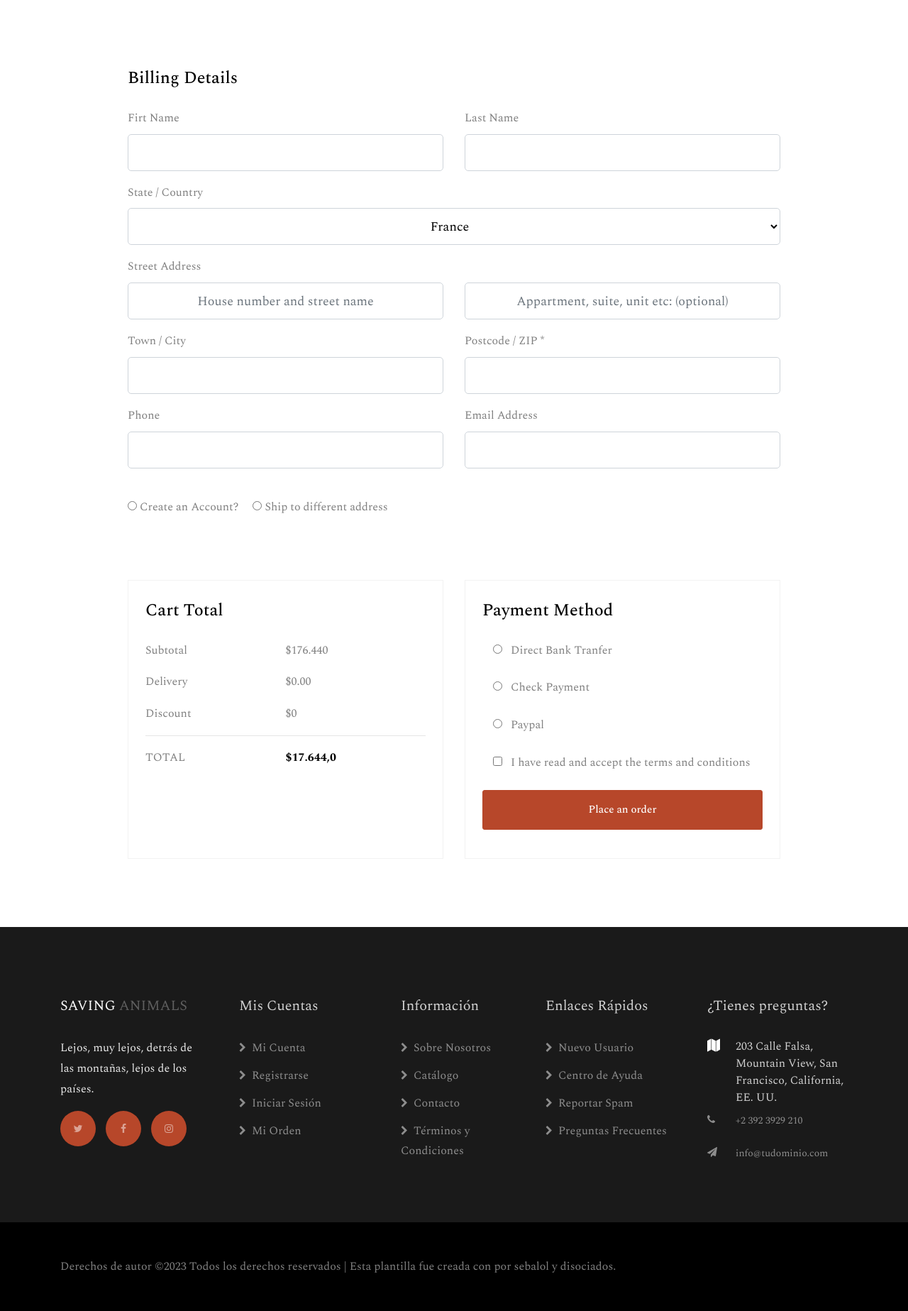
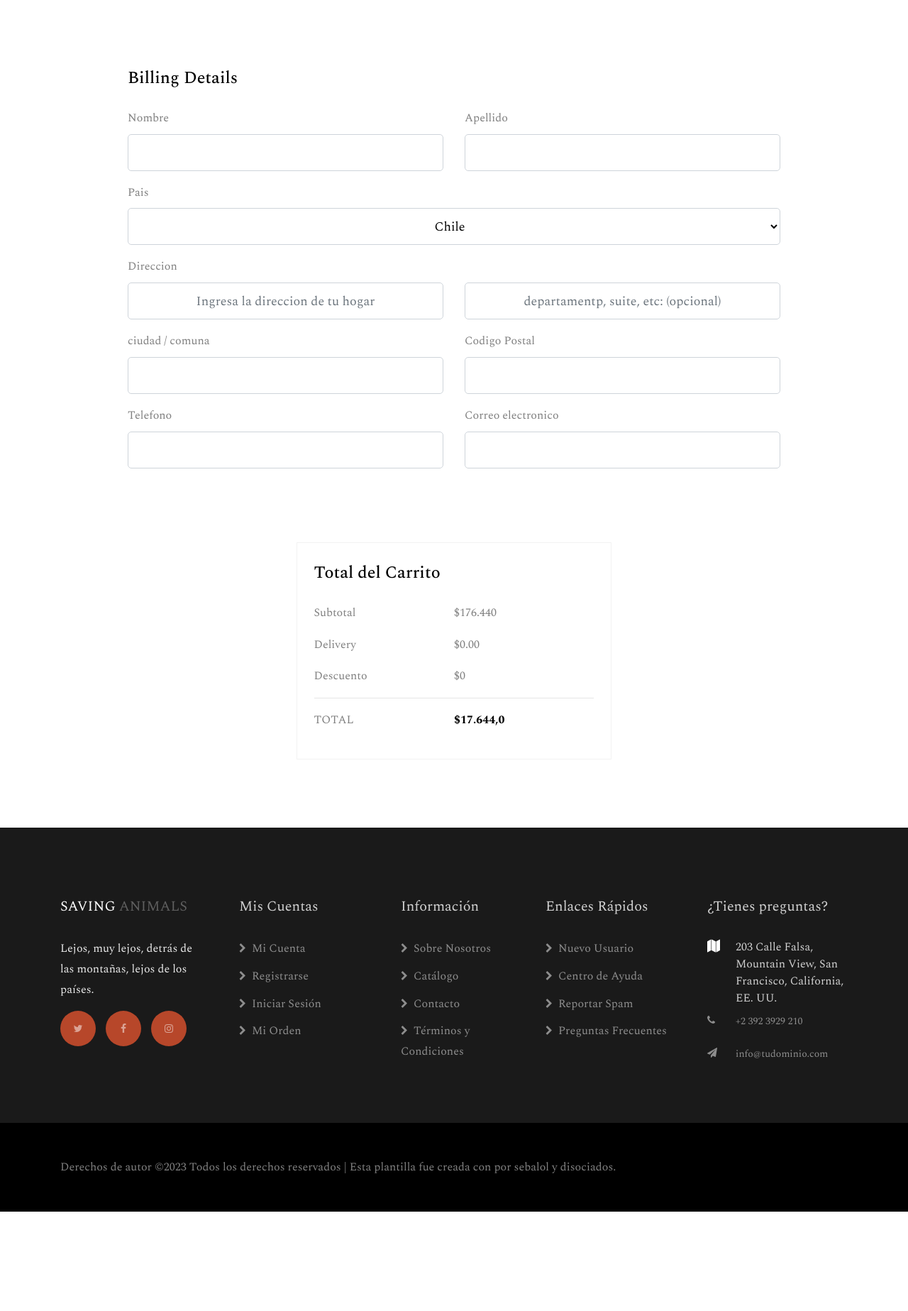
Before and after one commit to Destt12/petshop, a Django app: page /checkout/ in a window 1280 px wide. Shown: the part 449-2296 px from the top of the page at 71% size. After the commit the page ends 2156 px from the top, so only its background shows below. Run offline with Django 3.2, Linux system fonts and the light colour scheme; a user stored in the database is signed in; data comes from the database, SQL or seed files in the repository; tables that the repository leaves empty hold one stand-in row (values such as "Sample post"); a database or web service that is not in the repository returns one stand-in record (values such as "Sample title"); data that the repository does not hold is empty; some libraries are stand-ins or nearby versions; some web fonts are replaced.

Commit message:
Cambios poco

```diff
--- a/core/templates/core/cart.html
+++ b/core/templates/core/cart.html
@@ -95,7 +95,7 @@
     		<div class="row justify-content-end">
     			<div class="col col-lg-5 col-md-6 mt-5 cart-wrap ftco-animate">
     				<div class="cart-total mb-3">
-    					<h3>Cart Totals</h3>
+    					<h3>Total del carrito</h3>
     					<p class="d-flex">
     						<span>Subtotal</span>
     						<span>${{sub_total|intcomma}}</span>
--- a/core/templates/core/checkout.html
+++ b/core/templates/core/checkout.html
@@ -26,29 +26,29 @@
 	          	<div class="row align-items-end">
 	          		<div class="col-md-6">
 	                <div class="form-group">
-	                	<label for="firstname">Firt Name</label>
+	                	<label for="firstname">Nombre</label>
 	                  <input type="text" class="form-control" placeholder="">
 	                </div>
 	              </div>
 	              <div class="col-md-6">
 	                <div class="form-group">
-	                	<label for="lastname">Last Name</label>
+	                	<label for="lastname">Apellido</label>
 	                  <input type="text" class="form-control" placeholder="">
 	                </div>
                 </div>
                 <div class="w-100"></div>
 		            <div class="col-md-12">
 		            	<div class="form-group">
-		            		<label for="country">State / Country</label>
+		            		<label for="country">Pais</label>
 		            		<div class="select-wrap">
 		                  <div class="icon"><span class="ion-ios-arrow-down"></span></div>
 		                  <select name="" id="" class="form-control">
-		                  	<option value="">France</option>
-		                    <option value="">Italy</option>
-		                    <option value="">Philippines</option>
-		                    <option value="">South Korea</option>
-		                    <option value="">Hongkong</option>
-		                    <option value="">Japan</option>
+		                  	<option value="">Chile</option>
+		                    <option value="">Argentina</option>
+		                    <option value="">Colombia</option>
+		                    <option value="">Peru</option>
+		                    <option value="">Bolivia</option>
+		                    <option value="">USA</option>
 		                  </select>
 		                </div>
 		            	</div>
@@ -56,58 +56,54 @@
 		            <div class="w-100"></div>
 		            <div class="col-md-6">
 		            	<div class="form-group">
-	                	<label for="streetaddress">Street Address</label>
-	                  <input type="text" class="form-control" placeholder="House number and street name">
+	                	<label for="streetaddress">Direccion</label>
+	                  <input type="text" class="form-control" placeholder="Ingresa la direccion de tu hogar">
 	                </div>
 		            </div>
 		            <div class="col-md-6">
 		            	<div class="form-group">
-	                  <input type="text" class="form-control" placeholder="Appartment, suite, unit etc: (optional)">
+	                  <input type="text" class="form-control" placeholder="departamentp, suite, etc: (opcional)">
 	                </div>
 		            </div>
 		            <div class="w-100"></div>
 		            <div class="col-md-6">
 		            	<div class="form-group">
-	                	<label for="towncity">Town / City</label>
+	                	<label for="towncity">ciudad / comuna</label>
 	                  <input type="text" class="form-control" placeholder="">
 	                </div>
 		            </div>
 		            <div class="col-md-6">
 		            	<div class="form-group">
-		            		<label for="postcodezip">Postcode / ZIP *</label>
+		            		<label for="postcodezip">Codigo Postal</label>
 	                  <input type="text" class="form-control" placeholder="">
 	                </div>
 		            </div>
 		            <div class="w-100"></div>
 		            <div class="col-md-6">
 	                <div class="form-group">
-	                	<label for="phone">Phone</label>
+	                	<label for="phone">Telefono</label>
 	                  <input type="text" class="form-control" placeholder="">
 	                </div>
 	              </div>
 	              <div class="col-md-6">
 	                <div class="form-group">
-	                	<label for="emailaddress">Email Address</label>
+	                	<label for="emailaddress">Correo electronico</label>
 	                  <input type="text" class="form-control" placeholder="">
 	                </div>
                 </div>
                 <div class="w-100"></div>
                 <div class="col-md-12">
                 	<div class="form-group mt-4">
-										<div class="radio">
-										  <label class="mr-3"><input type="radio" name="optradio"> Create an Account? </label>
-										  <label><input type="radio" name="optradio"> Ship to different address</label>
-										</div>
-									</div>
+					</div>
                 </div>
 	            </div>
 
 
 
-	          <div class="row mt-5 pt-3 d-flex">
+	          <div class="row mt-5 pt-3 d-flex justify-content-center">
 	          	<div class="col-md-6 d-flex">
 	          		<div class="cart-detail cart-total p-3 p-md-4">
-	          			<h3 class="billing-heading mb-4">Cart Total</h3>
+	          			<h3 class="billing-heading mb-4">Total del Carrito</h3>
 	          			<p class="d-flex">
 		    						<span>Subtotal</span>
 		    						<span>${{sub_total|intcomma}}</span>
@@ -117,7 +113,7 @@
 		    						<span>$0.00</span>
 		    					</p>
 		    					<p class="d-flex">
-		    						<span>Discount</span>
+		    						<span>Descuento</span>
 		    						<span>${{descuento|intcomma}}</span>
 		    					</p>
 		    					<hr>
@@ -128,40 +124,6 @@
 								<p><div id="btnPaypal"></div></p>
 								</div>
 
-	          	</div>
-	          	<div class="col-md-6">
-	          		<div class="cart-detail p-3 p-md-4">
-	          			<h3 class="billing-heading mb-4">Payment Method</h3>
-									<div class="form-group">
-										<div class="col-md-12">
-											<div class="radio">
-											   <label><input type="radio" name="optradio" class="mr-2"> Direct Bank Tranfer</label>
-											</div>
-										</div>
-									</div>
-									<div class="form-group">
-										<div class="col-md-12">
-											<div class="radio">
-											   <label><input type="radio" name="optradio" class="mr-2"> Check Payment</label>
-											</div>
-										</div>
-									</div>
-									<div class="form-group">
-										<div class="col-md-12">
-											<div class="radio">
-											   <label><input type="radio" name="optradio" class="mr-2"> Paypal</label>
-											</div>
-										</div>
-									</div>
-									<div class="form-group">
-										<div class="col-md-12">
-											<div class="checkbox">
-											   <label><input type="checkbox" value="" class="mr-2"> I have read and accept the terms and conditions</label>
-											</div>
-										</div>
-									</div>
-									<p><button type="submit" class="btn btn-primary py-3 px-4">Place an order</button></p>
-								</div>
 	          	</div>
 	          </div>
           </div> <!-- .col-md-8 -->
```
Also changed, not shown: core/templates/core/index.html (+5 -5 lines).
